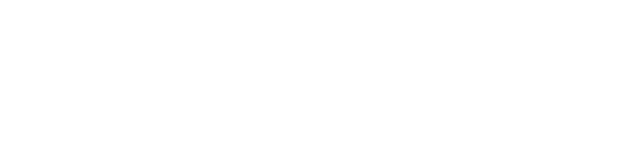
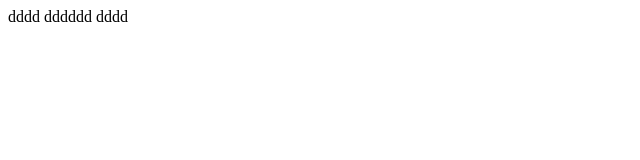
Before and after one commit to popomonce96/web1, a plain HTML site: page meta(og).html in a window 1280 px wide. Shown: the whole page, without its empty margins (0-640 px from the left). Drawn offline with Linux system fonts and the light colour scheme.

Commit message:
Update meta(og).html

```diff
--- a/meta(og).html
+++ b/meta(og).html
@@ -23,4 +23,12 @@
 
      </head>
 
+    <body>
+        dddd
+        dddddd
+
+
+        dddd
+    </body>
+
 </html>
```
